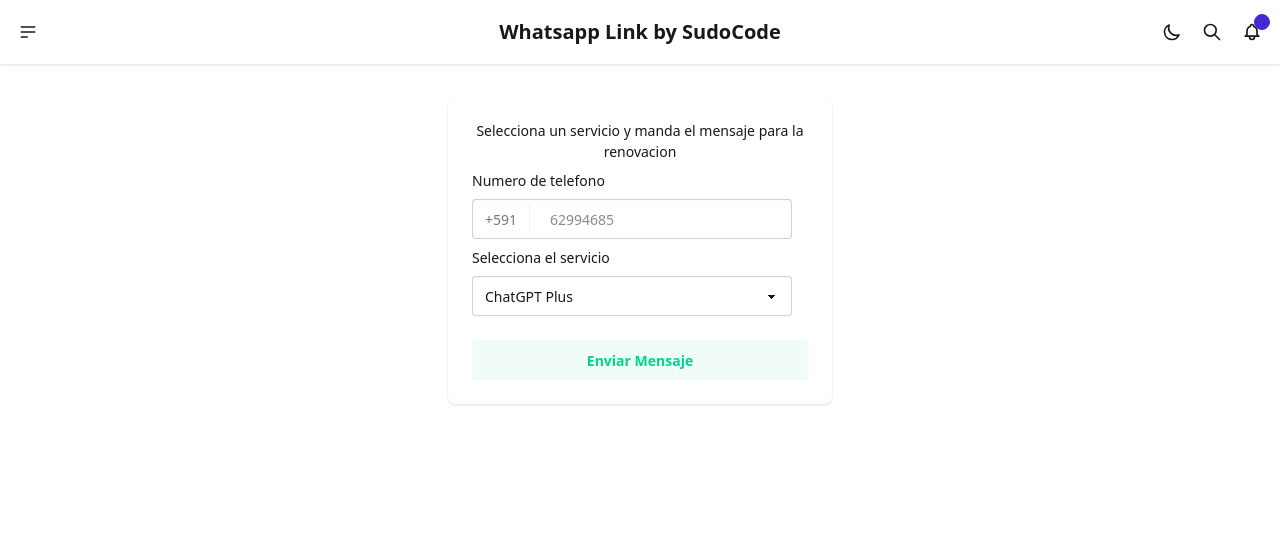
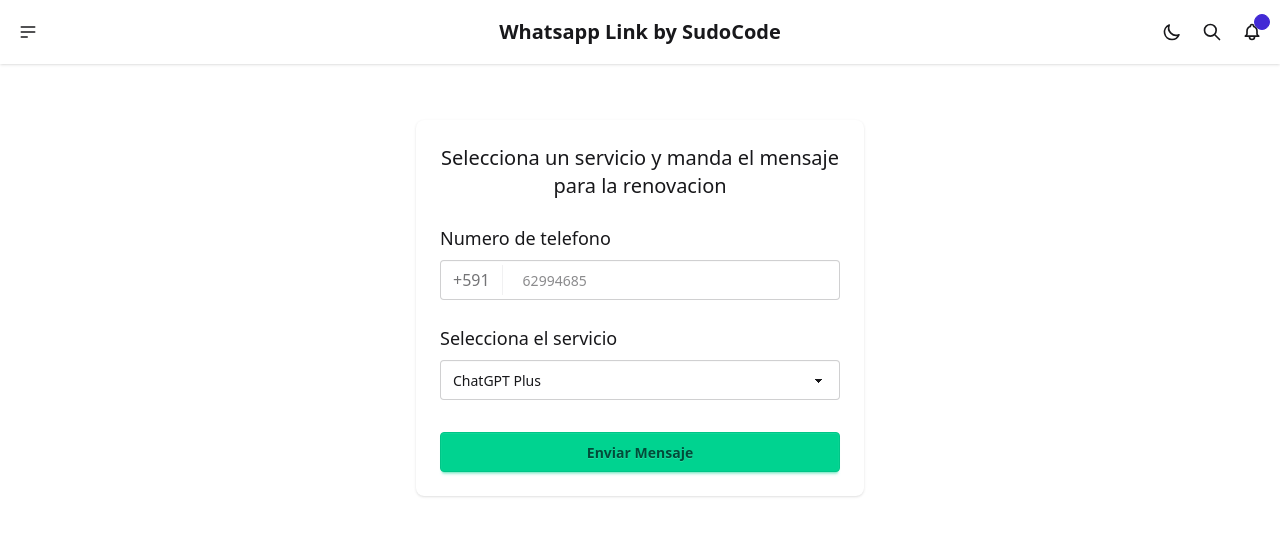
Before and after one commit to SudoCode76/Whatsapp-Service-Linker-By-SudoCode, an Angular app: page /inicio in a window 1280 px wide. Shown: the top 536 px of the page. Built offline with nearby package versions, Linux system fonts and the light colour scheme.

Commit message:
mejorar diseño del componente Inicio con ajustes en el formulario y estilos

```diff
--- a/src/app/components/inicio/inicio.component.html
+++ b/src/app/components/inicio/inicio.component.html
@@ -1,22 +1,33 @@
 <app-nabvar></app-nabvar>
-<div class="flex items-center justify-center mt-8">
-  <div class="card w-96 bg-base-100 shadow-sm">
+<div class="flex items-center justify-center px-4 py-6 mt-4 md:mt-8">
+  <div class="card w-full max-w-xs sm:max-w-sm md:max-w-md bg-base-100 shadow-sm">
     <div class="card-body">
-      <h2 class="text-center">Selecciona un servicio y manda el mensaje para la renovacion</h2>
-      <h2>Numero de telefono</h2>
-      <label class="input">
-        <span class="label">+591</span>
-        <input type="text" placeholder="62994685" [(ngModel)]="numeroWhatsap" /> <!-- Corregí el cierre del ngModel -->
-      </label>
-      <h3>Selecciona el servicio</h3>
+      <h2 class="text-center text-lg md:text-xl font-medium">Selecciona un servicio y manda el mensaje para la renovacion</h2>
 
-      <select class="select" [(ngModel)]="servicioSeleccionado"> <!-- Corregí el cierre del ngModel -->
-        <option>ChatGPT Plus</option>
-        <option>Netflix</option>
-        <option>Spotify</option>
-      </select>
+      <div class="mt-4">
+        <h2 class="text-base md:text-lg mb-2">Numero de telefono</h2>
+        <label class="input input-bordered w-full flex items-center">
+          <span class="label text-sm md:text-base">+591</span>
+          <input
+            type="text"
+            class="w-full focus:outline-none"
+            placeholder="62994685"
+            [(ngModel)]="numeroWhatsap" />
+        </label>
+      </div>
 
-      <button class="btn btn-soft btn-success mt-4" (click)="enviarMensaje()">Enviar Mensaje</button>
+      <div class="mt-4">
+        <h3 class="text-base md:text-lg mb-2">Selecciona el servicio</h3>
+        <select class="select select-bordered w-full" [(ngModel)]="servicioSeleccionado">
+          <option>ChatGPT Plus</option>
+          <option>Netflix</option>
+          <option>Spotify</option>
+        </select>
+      </div>
+
+      <button class="btn btn-success w-full mt-6" (click)="enviarMensaje()">
+        Enviar Mensaje
+      </button>
     </div>
   </div>
 </div>
```
